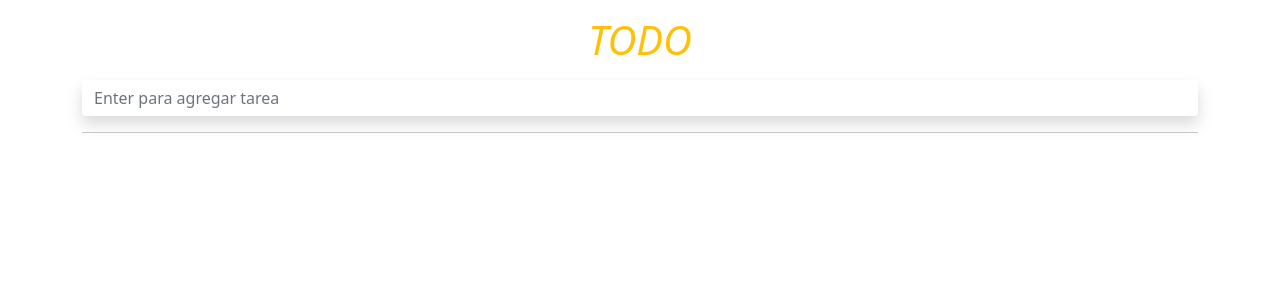
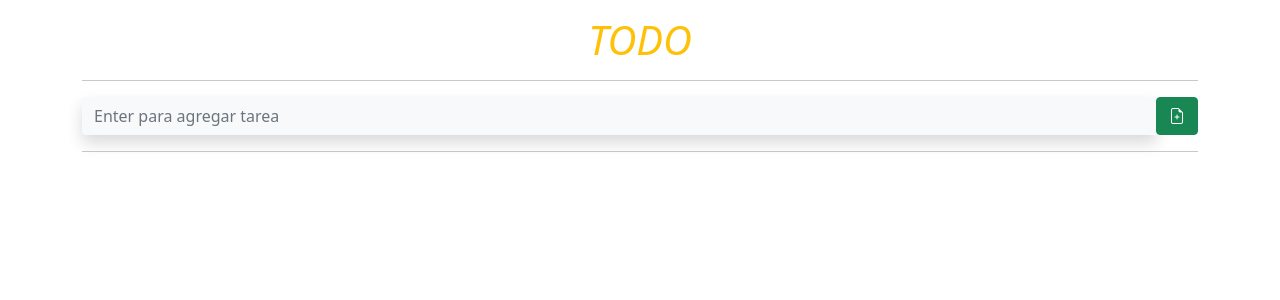
Before and after one commit to Cristo-Conklin/todo-svelte-UI, a Svelte app: page / in a window 1280 px wide. Shown: the top 300 px of the page. Built offline with nearby package versions, Linux system fonts and the light colour scheme; a web font is replaced by a local one.

Commit message:
components added

```diff
--- a/src/App.svelte
+++ b/src/App.svelte
@@ -1,37 +1,12 @@
 <script>
-	let todos = [];
-	let todo = { id: "", texto: "", estado: false };
+	// crud methods and toast are in components
+	import TaskList from "./components/TaskList.svelte";
+	import TaskForm from "./components/TaskForm.svelte";
+	import TodoToast from "./components/TodoToast.svelte";
 
-	const addTodos = () => {
-		if (!todo.texto.trim()) {
-			console.log("texto vacio");
-			todo.texto = "";
-			return;
-		}
-		todo.id = Date.now();
-		todos = [...todos, todo];
-		todo = { id: "", texto: "", estado: false };
-	};
+	let todos = [], mostrarMensaje;
 
-	const delTodos = (id) => {
-		todos = todos.filter((item) => item.id !== id);
-	};
-
-	const updateTodos = (id) => {
-		todos = todos.map((item) =>
-			item.id === id ? { ...item, estado: !item.estado } : item
-		);
-	};
-
-	$: classEstado = (valor) =>
-		valor
-			? "btn btn-sm bg-black text-warning"
-			: "btn btn-sm font-weight-bold btn-outline-warning border-dark text-dark";
-	$: classIcono = (valor) =>
-		valor ? "bi bi-arrow-clockwise" : "bi bi-check2";
-	$: classTextoTachado = (valor) =>
-		valor ? "text-decoration-line-through text-black-50 small" : "";
-
+	// localStorage:
 	if (localStorage.getItem("todos")) {
 		todos = JSON.parse(localStorage.getItem("todos"));
 	}
@@ -43,38 +18,18 @@
 	<div class="container">
 		<h1 class="my-3 display-6 text-warning text-center fst-italic">TODO</h1>
 
+		<hr />
+
 		<!-- TaskForm.svelte -->
-		<form on:submit|preventDefault={addTodos}>
-			<input
-				type="text"
-				class="form-control shadow border-0"
-				bind:value={todo.texto}
-				placeholder="Enter para agregar tarea"
-			/>
-		</form>
+		<TaskForm bind:todos {mostrarMensaje} />
 
 		<hr />
 
 		<!-- TaskList.svelte -->
-		{#each todos as item}
-		<div class="shadow my-3 p-3 lead bg-warning">
-			<p class={classTextoTachado(item.estado)}>
-				{item.texto}
-			</p>
-			<button
-				class={classEstado(item.estado)}
-				on:click={updateTodos(item.id)}
-			>
-				<i class={classIcono(item.estado)} />
-			</button>
-			<button
-				class="btn btn-sm btn-danger"
-				on:click={delTodos(item.id)}
-			>
-				<i class="bi bi-trash" />
-			</button>
-		</div>
-	{/each}
+		<TaskList bind:todos {mostrarMensaje} />
+
+		<!-- Toast notify -->
+		<TodoToast bind:mostrarMensaje />
 	</div>
 </main>
 
--- /dev/null
+++ b/src/components/TaskForm.svelte
@@ -0,0 +1,50 @@
+<script>
+	export let todos = [],
+		mostrarMensaje;
+	let todo = { id: "", texto: "", estado: false };
+
+	// crud methods
+	$: addTodos = () => {
+		if (!todo.texto.trim()) {
+			console.log("texto vacio");
+			todo.texto = "";
+			return;
+		}
+		todo.id = Date.now();
+		todos = [...todos, todo];
+		todo = { id: "", texto: "", estado: false };
+
+		// recent todos first
+		todos.sort(function (a, b) {
+			// Turn your strings into dates, and then subtract them
+			// to get a value that is either negative, positive, or zero.
+			return new Date(b.id) - new Date(a.id);
+		});
+
+		mostrarMensaje("Todo añadido", "success");
+
+		// todos = todos
+	};
+</script>
+
+<form on:submit|preventDefault={addTodos}>
+	<div class="input-group">
+		<input
+			type="text"
+			class="form-control shadow border-0 bg-light"
+			bind:value={todo.texto}
+			placeholder="Enter para agregar tarea"
+		/>
+		<div class="input-group-append">
+			<button
+				class="btn btn btn-success"
+				on:click|preventDefault={addTodos}
+			>
+				<i class="bi bi-file-earmark-plus" />
+			</button>
+		</div>
+	</div>
+</form>
+
+<style>
+</style>
--- /dev/null
+++ b/src/components/TaskList.svelte
@@ -0,0 +1,51 @@
+<script>
+	export let todos = [],
+		mostrarMensaje;
+
+	// crud methods
+	$: delTodos = (id) => {
+		todos = todos.filter((item) => item.id !== id);
+		mostrarMensaje("Todo eliminado", "danger");
+	};
+
+	$: updateTodos = (id) => {
+		todos = todos.map((item) =>
+			item.id === id ? { ...item, estado: !item.estado } : item
+		);
+		mostrarMensaje("Todo actualizado", "warning");
+	};
+
+	// computed:
+	$: classEstado = (valor) =>
+		valor
+			? "btn btn-sm bg-black text-warning"
+			: "btn btn-sm font-weight-bold btn-outline-warning border-dark text-dark";
+	$: classIcono = (valor) =>
+		valor ? "bi bi-arrow-clockwise" : "bi bi-check2";
+	$: classTextoTachado = (valor) =>
+		valor ? "text-decoration-line-through text-black-50 small" : "";
+
+</script>
+
+		{#each todos as item}
+			<div class="shadow my-3 p-3 lead bg-warning">
+				<p class={classTextoTachado(item.estado)}>
+					{item.texto}
+				</p>
+				<button
+					class={classEstado(item.estado)}
+					on:click={updateTodos(item.id)}
+				>
+					<i class={classIcono(item.estado)} />
+				</button>
+				<button
+					class="btn btn-sm btn-danger"
+					on:click={delTodos(item.id)}
+				>
+					<i class="bi bi-trash" />
+				</button>
+			</div>
+		{/each}
+
+<style>
+</style>
--- /dev/null
+++ b/src/components/TodoToast.svelte
@@ -0,0 +1,41 @@
+<script>
+	export let mostrarMensaje;
+
+	// toast notify
+	import { Toast } from "bootstrap";
+
+	let toastEl;
+	let opc = { text: "", color: "" };
+
+	mostrarMensaje = (text, color) => {
+		opc = {
+			text: text,
+			color: color,
+		};
+		new Toast(toastEl).show();
+	};
+
+</script>
+
+		<div class="toast-container position-absolute top-0 end-0 p-3">
+			<div
+				bind:this={toastEl}
+				class="toast align-items-center text-dark bg-{opc.color}"
+				role="alert"
+				aria-live="assertive"
+				aria-atomic="true"
+			>
+				<div class="d-flex">
+					<div class="toast-body">{opc.text}</div>
+					<button
+						type="button"
+						class="btn-close me-2 m-auto"
+						data-bs-dismiss="toast"
+						aria-label="Close"
+					/>
+				</div>
+			</div>
+		</div>
+
+<style>
+</style>
```
